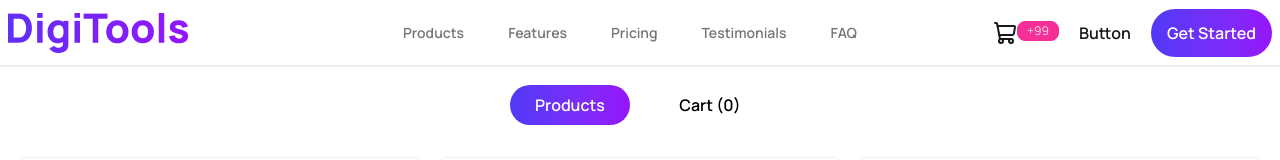
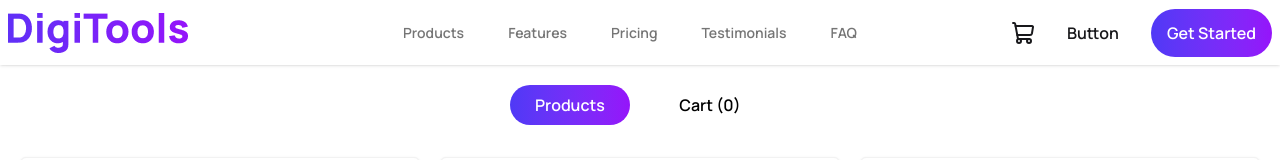
Before and after one commit to mehedi-hasan2006/PH-A06-DigiTools-Platform, a React (Vite) app: page / in a window 1280 px wide. Shown: the top 160 px of the page. Built offline with nearby package versions, Linux system fonts and the light colour scheme.

Commit message:
navbar cart button functionality added

```diff
--- a/src/App.jsx
+++ b/src/App.jsx
@@ -16,7 +16,7 @@ function App() {
   };
   return (
     <>
-      <NavBar />
+      <NavBar cart={cart}/>
 
 
 
--- a/src/Components/Navbar/NavBar.jsx
+++ b/src/Components/Navbar/NavBar.jsx
@@ -40,9 +40,9 @@ const navLinks = navbar.map((nav) => (
   </li>
 ));
 
-function NavBar() {
+function NavBar({ cart }) {
   return (
-    <div className=" shadow-sm">
+    <div className=" shadow-sm sticky top-0 z-50">
       <div className="navbar bg-base-100 mx-auto container">
         <div className="navbar-start">
           <div className="dropdown">
@@ -67,22 +67,24 @@ function NavBar() {
               tabIndex="-1"
               className="menu menu-sm dropdown-content bg-base-100 rounded-box z-1 mt-3 w-52 p-2 shadow"
             >
-                {navLinks}
+              {navLinks}
             </ul>
           </div>
           <img src={Logo} alt="" />
         </div>
         <div className="navbar-center hidden lg:flex">
-          <ul className="menu menu-horizontal px-1">
-            {navLinks}
-          </ul>
+          <ul className="menu menu-horizontal px-1">{navLinks}</ul>
         </div>
-        <div className="navbar-end gap-5">
-          <button className="flex">
+        <div className="navbar-end gap-8 ">
+          <button className="flex relative cursor-pointer">
             <ShoppingCart />
-            <div className="badge badge-sm badge-secondary">+99</div>
+            {cart.length > 0 && (
+              <div className="badge badge-sm  rounded-full badge-secondary absolute -right-4 -top-2">
+                {cart.length}
+              </div>
+            )}
           </button>
-          <a className=" font-semibold cursor-pointer">Button</a>
+          <a className="font-semibold cursor-pointer">Button</a>
           <button className="bg-linear-to-r from-[#4F39F6] to-[#9514FA]  rounded-full px-4 py-3 font-semibold cursor-pointer text-white">
             Get Started
           </button>
```
